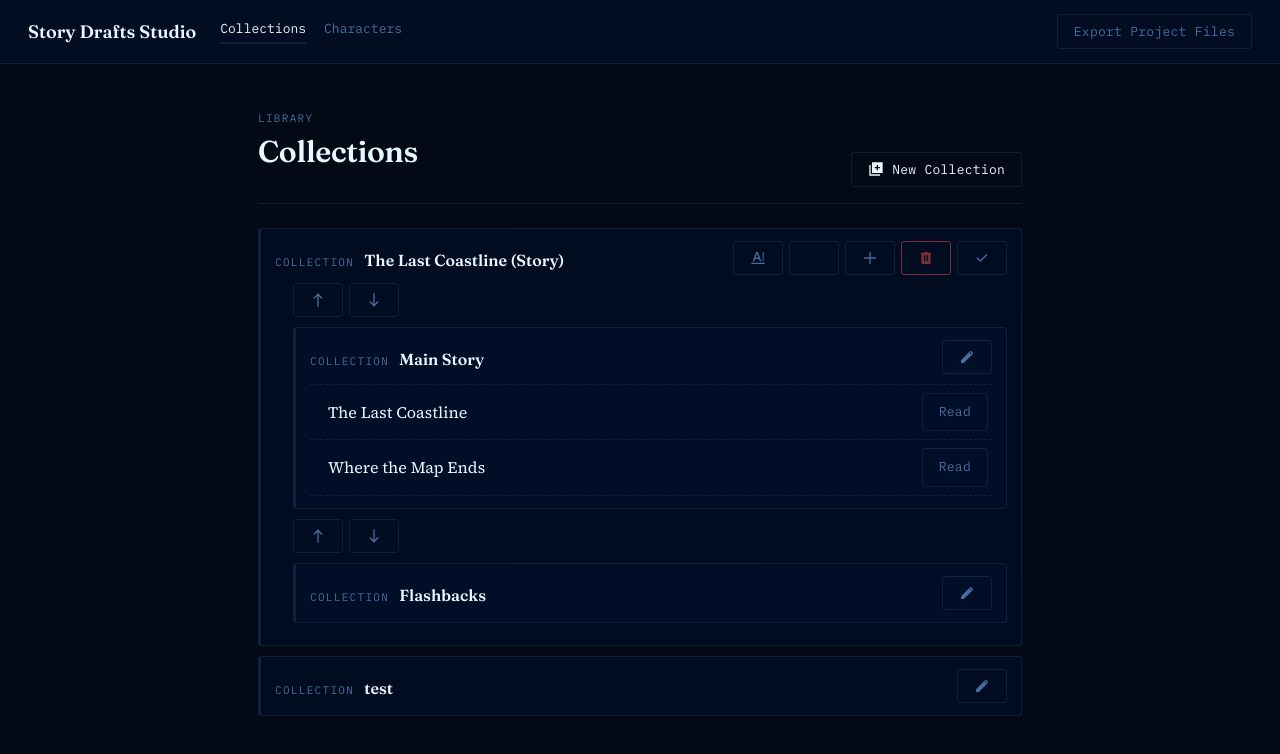
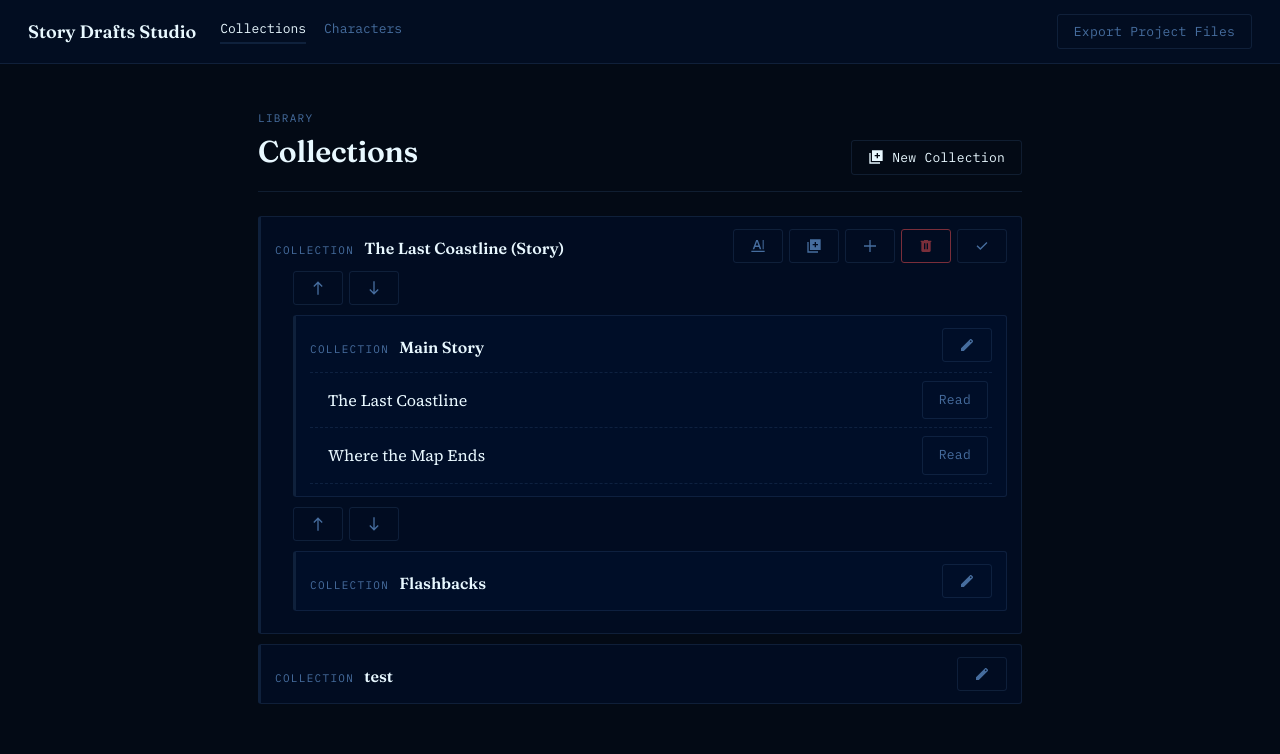
Before and after one commit to rhenoa24/story-drafts-studio, an Angular app: page /collections in a window 1280 px wide. Both pictures are taken after a click on the button 982 px from the left and 258 px from the top of the page. Shown: the top 754 px of the page. Built offline with nearby package versions, Linux system fonts and the light colour scheme.

Commit message:
fixed the renamed Icon

```diff
--- a/src/app/features/collections/collection-node/collection-node.component.html
+++ b/src/app/features/collections/collection-node/collection-node.component.html
@@ -9,7 +9,7 @@
                 <app-icon icon="rename"></app-icon>
             </button>
             <button class="btn subtle" (click)="addSubCollection()">
-                <app-icon icon="add-collection"></app-icon>
+                <app-icon icon="addCollection"></app-icon>
             </button>
             <button class="btn subtle" (click)="addChapter()">
                 <app-icon icon="add"></app-icon>
--- a/src/styles.scss
+++ b/src/styles.scss
@@ -12,7 +12,7 @@
   --stage: #030A1569;
 
   /* -- block accents -- */
-  --scene:#0f213c;
+  --scene: #0f213c;
   --narration: #8a7a4a;
   --dialogue: #7a2e3a;
 
@@ -50,7 +50,7 @@ h3 {
   font-family: var(--font-display);
   font-weight: 600;
   letter-spacing: -0.01em;
-  margin: 0 0 0.4em;
+  margin: 0;
 }
 
 a {
@@ -115,7 +115,8 @@ button {
 
 
 .btn.danger input[type='text'],
-textarea, input,
+textarea,
+input,
 select {
   font-family: var(--font-body);
   font-size: 15px;
@@ -128,7 +129,8 @@ select {
 }
 
 input[type='text']:focus,
-textarea:focus, input:focus,
+textarea:focus,
+input:focus,
 select:focus {
   outline: 2px solid var(--scene);
   outline-offset: 1px;
```
